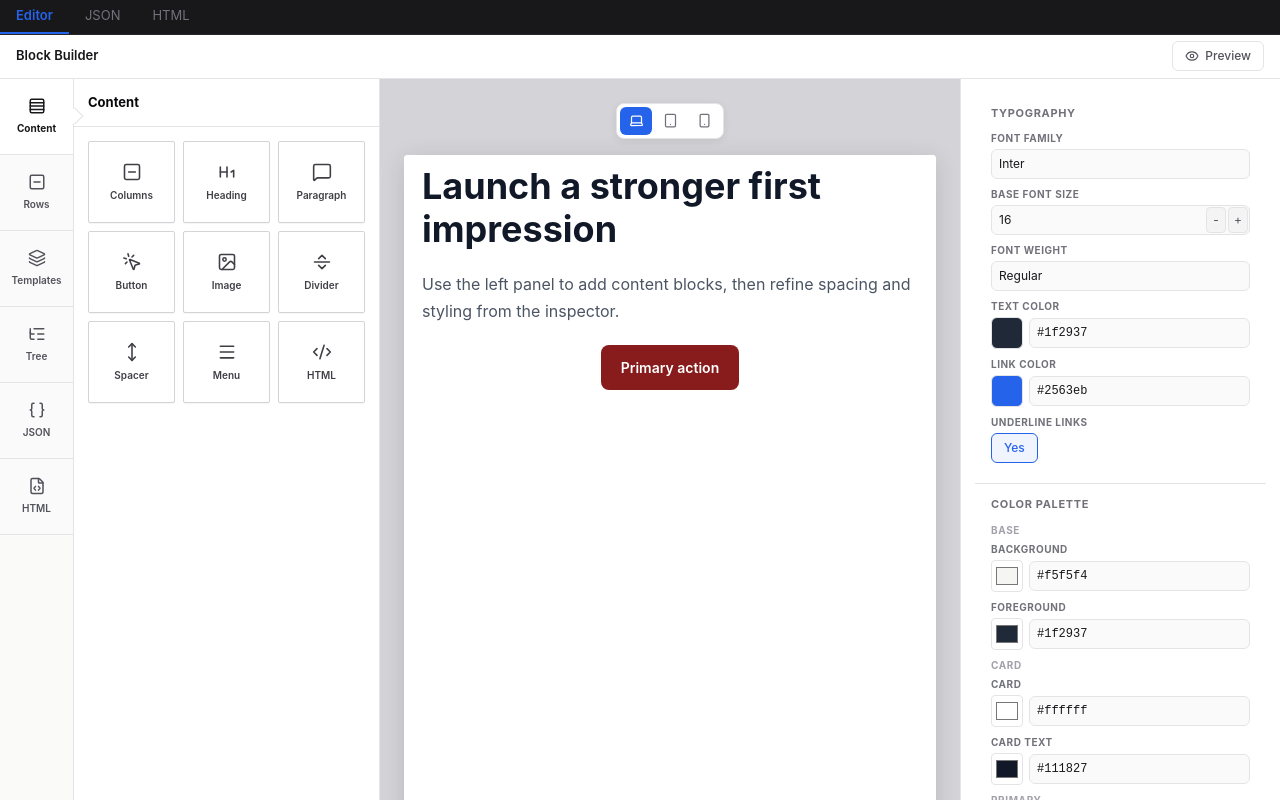
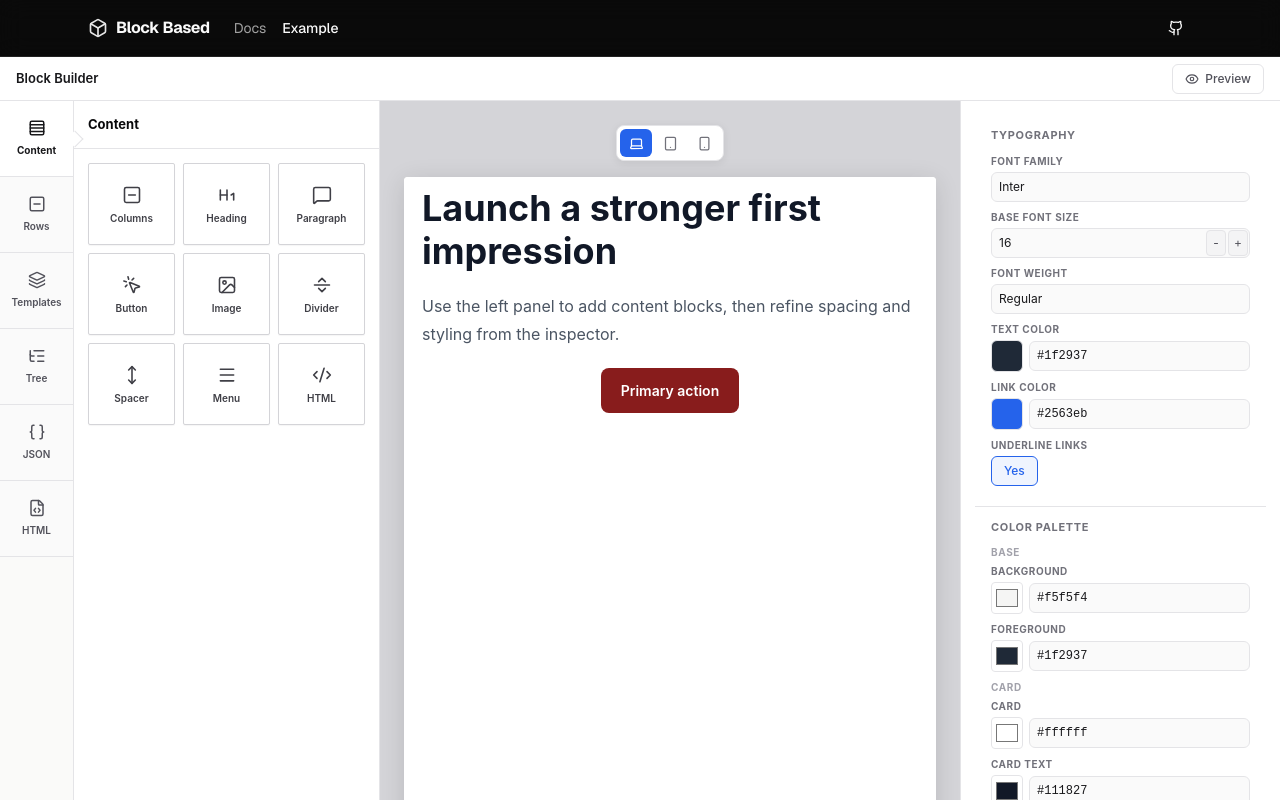
Before and after one commit to monokaijs/block-based, a Next.js app in the folder apps/landing/: page /example in a window 1280 px wide. Built offline with nearby package versions, Linux system fonts and the light colour scheme.

Commit message:
fix: simplify example page, use shared navbar from layout

```diff
--- /dev/null
+++ b/apps/landing/src/app/example/layout.tsx
@@ -0,0 +1,12 @@
+import { Navbar } from "@/components/navbar";
+
+export default function ExampleLayout({ children }: { children: React.ReactNode }) {
+  return (
+    <div className="flex flex-col h-screen">
+      <Navbar />
+      <div className="flex-1 min-h-0">
+        {children}
+      </div>
+    </div>
+  );
+}
--- a/apps/landing/src/app/example/page.tsx
+++ b/apps/landing/src/app/example/page.tsx
@@ -1,102 +1,19 @@
 "use client";
 
-import React, { useState, useCallback } from "react";
-import { Check, Clipboard } from "lucide-react";
-import { EmailBlockEditor, renderEmailDocument, createEmptyDocument } from "block-based";
+import { useState, useCallback } from "react";
+import { EmailBlockEditor, createEmptyDocument } from "block-based";
 import type { EmailDocument } from "block-based";
-
-type Tab = "editor" | "json" | "html";
 
 export default function ExamplePage() {
   const [doc, setDoc] = useState<EmailDocument>(createEmptyDocument);
-  const [activeTab, setActiveTab] = useState<Tab>("editor");
-  const [copied, setCopied] = useState(false);
 
   const handleChange = useCallback((next: EmailDocument) => {
     setDoc(next);
   }, []);
 
-  const html = renderEmailDocument(doc);
-  const json = JSON.stringify(doc, null, 2);
-
-  const copy = (text: string) => {
-    navigator.clipboard.writeText(text).then(() => {
-      setCopied(true);
-      setTimeout(() => setCopied(false), 1500);
-    });
-  };
-
-  const tabStyle = (t: Tab): React.CSSProperties => ({
-    padding: "6px 16px",
-    border: "none",
-    borderBottom: activeTab === t ? "2px solid #2563eb" : "2px solid transparent",
-    background: "transparent",
-    color: activeTab === t ? "#2563eb" : "#71717a",
-    cursor: "pointer",
-    fontSize: 13,
-    fontWeight: activeTab === t ? 600 : 400,
-  });
-
   return (
-    <div style={{ display: "flex", flexDirection: "column", height: "100vh", fontFamily: "-apple-system, BlinkMacSystemFont, 'Segoe UI', sans-serif" }}>
-      {/* Tab bar */}
-      <div style={{ display: "flex", borderBottom: "1px solid #27272a", background: "#18181b" }}>
-        <button onClick={() => setActiveTab("editor")} style={tabStyle("editor")}>Editor</button>
-        <button onClick={() => setActiveTab("json")} style={tabStyle("json")}>JSON</button>
-        <button onClick={() => setActiveTab("html")} style={tabStyle("html")}>HTML</button>
-      </div>
-
-      {/* Editor pane */}
-      <div style={{ flex: 1, overflow: "hidden", display: activeTab === "editor" ? "flex" : "none", flexDirection: "column" }}>
-        <EmailBlockEditor value={doc} onChange={handleChange} height="100%" />
-      </div>
-
-      {/* JSON pane */}
-      {activeTab === "json" && (
-        <div style={{ flex: 1, overflow: "hidden", display: "flex", flexDirection: "column", background: "#1e1e2e" }}>
-          <div style={{ display: "flex", alignItems: "center", padding: "8px 16px", borderBottom: "1px solid #27272a" }}>
-            <span style={{ color: "#a1a1aa", fontSize: 12, flex: 1 }}>EmailDocument JSON</span>
-            <button onClick={() => copy(json)} style={{ padding: "4px 12px", border: "1px solid #27272a", borderRadius: 5, background: "#27272a", color: "#e4e4e7", cursor: "pointer", fontSize: 12, display: "flex", alignItems: "center", gap: 5 }}>
-              {copied ? <Check size={12} /> : <Clipboard size={12} />}
-              {copied ? "Copied" : "Copy"}
-            </button>
-          </div>
-          <pre style={{ flex: 1, margin: 0, padding: "16px", overflowY: "auto", color: "#cdd6f4", fontSize: 12, fontFamily: "'Fira Code', 'Cascadia Code', monospace", lineHeight: 1.6 }}>
-            {json}
-          </pre>
-        </div>
-      )}
-
-      {/* HTML preview pane */}
-      {activeTab === "html" && (
-        <div style={{ flex: 1, overflow: "hidden", display: "flex" }}>
-          {/* Raw HTML */}
-          <div style={{ flex: 1, display: "flex", flexDirection: "column", background: "#1e1e2e", borderRight: "1px solid #27272a" }}>
-            <div style={{ display: "flex", alignItems: "center", padding: "8px 16px", borderBottom: "1px solid #27272a" }}>
-              <span style={{ color: "#a1a1aa", fontSize: 12, flex: 1 }}>Raw HTML</span>
-              <button onClick={() => copy(html)} style={{ padding: "4px 12px", border: "1px solid #27272a", borderRadius: 5, background: "#27272a", color: "#e4e4e7", cursor: "pointer", fontSize: 12, display: "flex", alignItems: "center", gap: 5 }}>
-                {copied ? <Check size={12} /> : <Clipboard size={12} />}
-                {copied ? "Copied" : "Copy"}
-              </button>
-            </div>
-            <pre style={{ flex: 1, margin: 0, padding: "16px", overflowY: "auto", color: "#cdd6f4", fontSize: 11, fontFamily: "'Fira Code', 'Cascadia Code', monospace", lineHeight: 1.6, whiteSpace: "pre-wrap", wordBreak: "break-all" }}>
-              {html}
-            </pre>
-          </div>
-          {/* Live iframe preview */}
-          <div style={{ flex: 1, display: "flex", flexDirection: "column", background: "#f8f8f8" }}>
-            <div style={{ padding: "8px 16px", borderBottom: "1px solid #e4e4e7", color: "#71717a", fontSize: 12 }}>
-              Preview
-            </div>
-            <iframe
-              srcDoc={html}
-              style={{ flex: 1, border: "none", width: "100%" }}
-              sandbox="allow-same-origin"
-              title="Preview"
-            />
-          </div>
-        </div>
-      )}
+    <div className="h-full">
+      <EmailBlockEditor value={doc} onChange={handleChange} height="100%" />
     </div>
   );
 }
```
